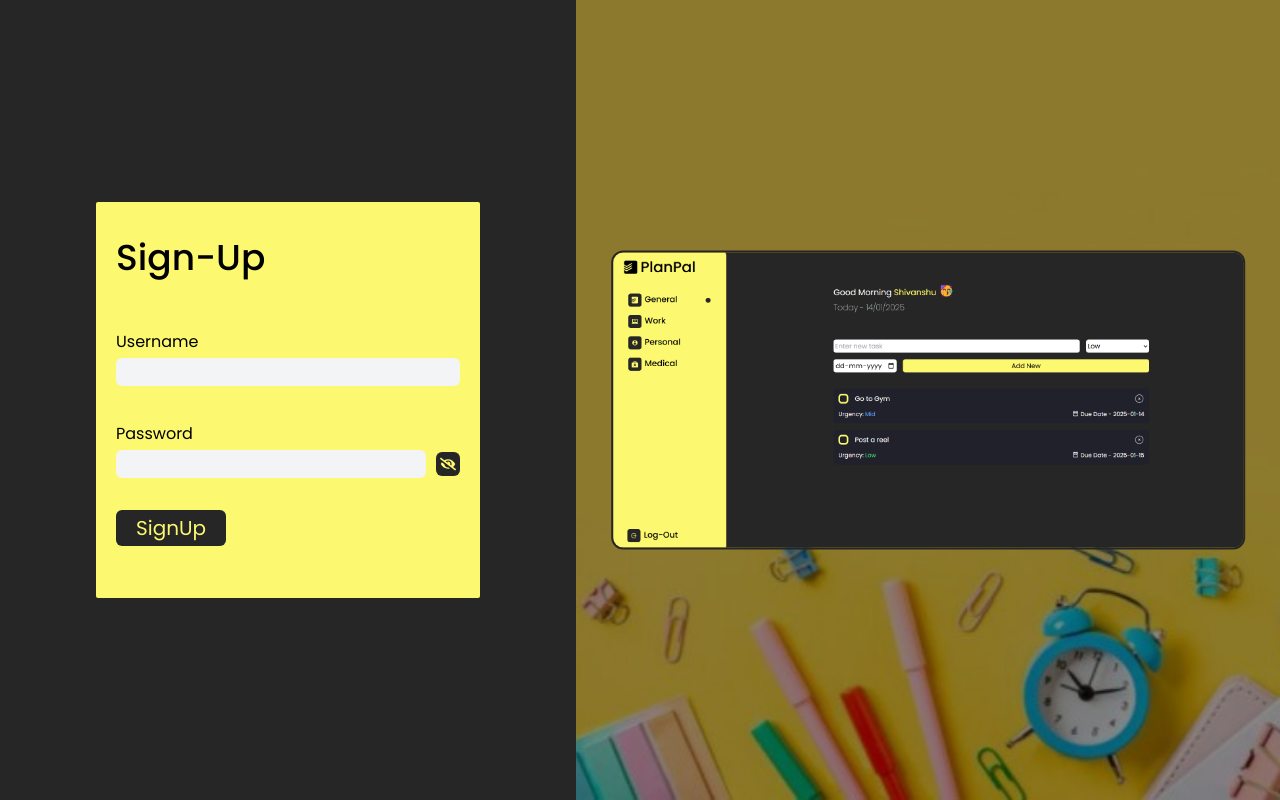
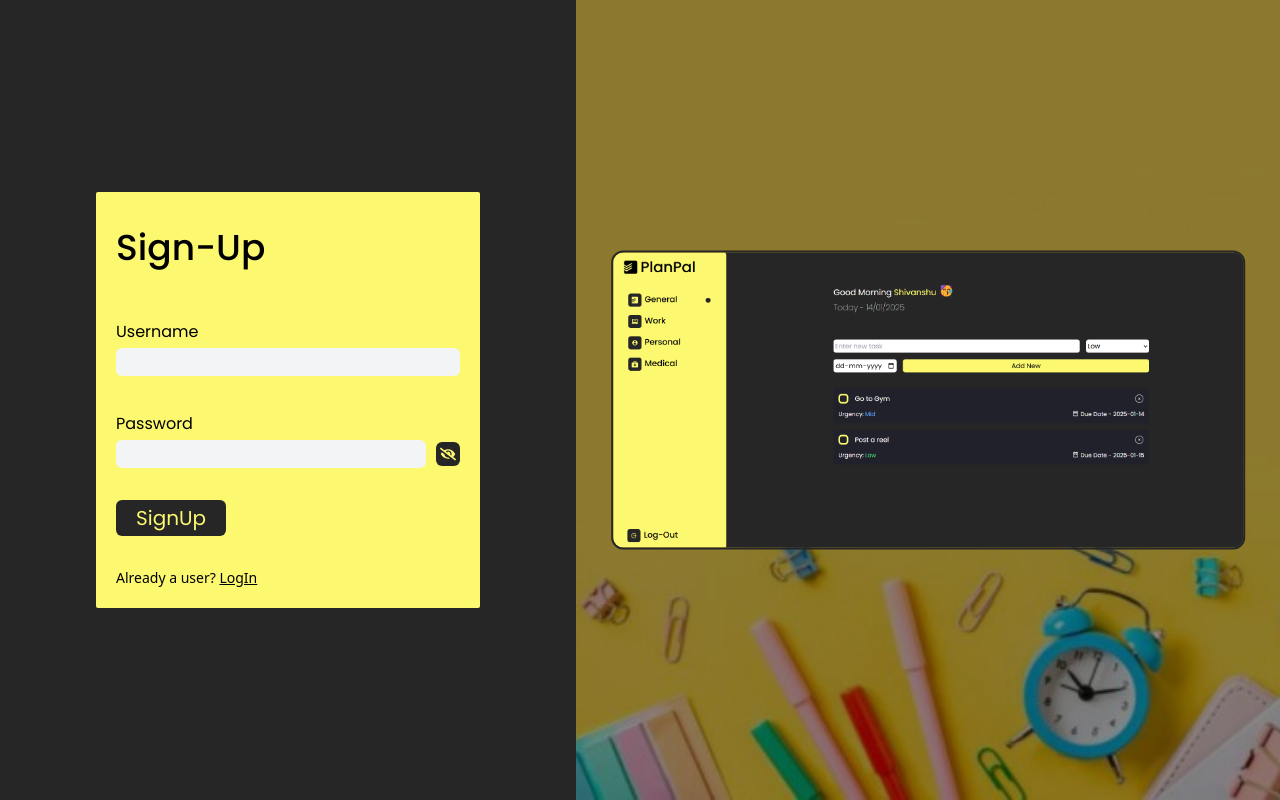
Before and after one commit to shivanshu0055/PlanPal-FE, a React (Vite) app: page /signup in a window 1280 px wide. Built offline with nearby package versions, Linux system fonts and the light colour scheme.

Commit message:
Added Direct Login

```diff
--- a/src/components/SignUp.jsx
+++ b/src/components/SignUp.jsx
@@ -55,6 +55,9 @@
             <div onClick={signUpFunction} className='font-poppins my-8 w-fit bg-black-500 text-xl px-5 py-1 text-yellow-500 rounded-md cursor-pointer'>
                 SignUp
             </div>
+            <div className='text-sm'>
+                Already a user? <span className='font-medium underline cursor-pointer' onClick={()=>{navigate("/login")}}>LogIn</span>
+            </div>
         </div>
         </div>
         <div className=' h-screen w-[55%] gradientBG relative hidden md:block '>
```
